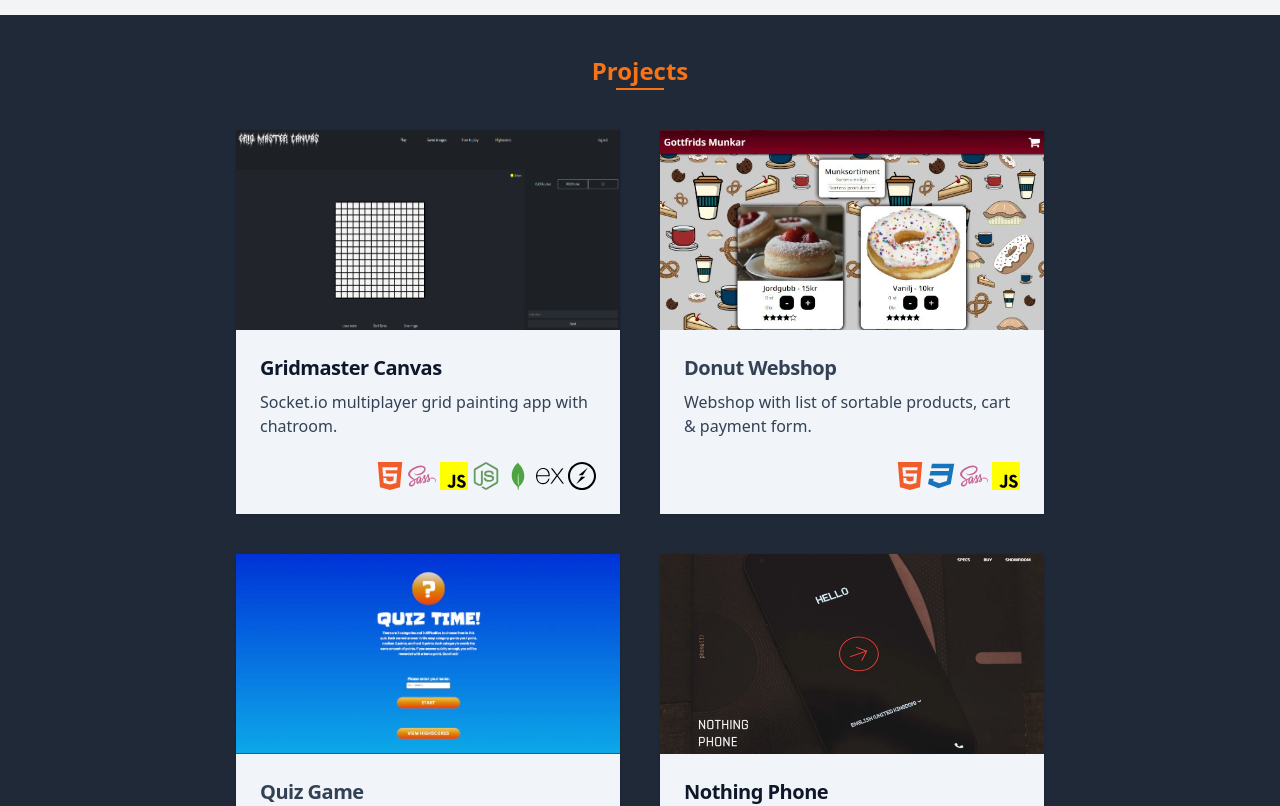
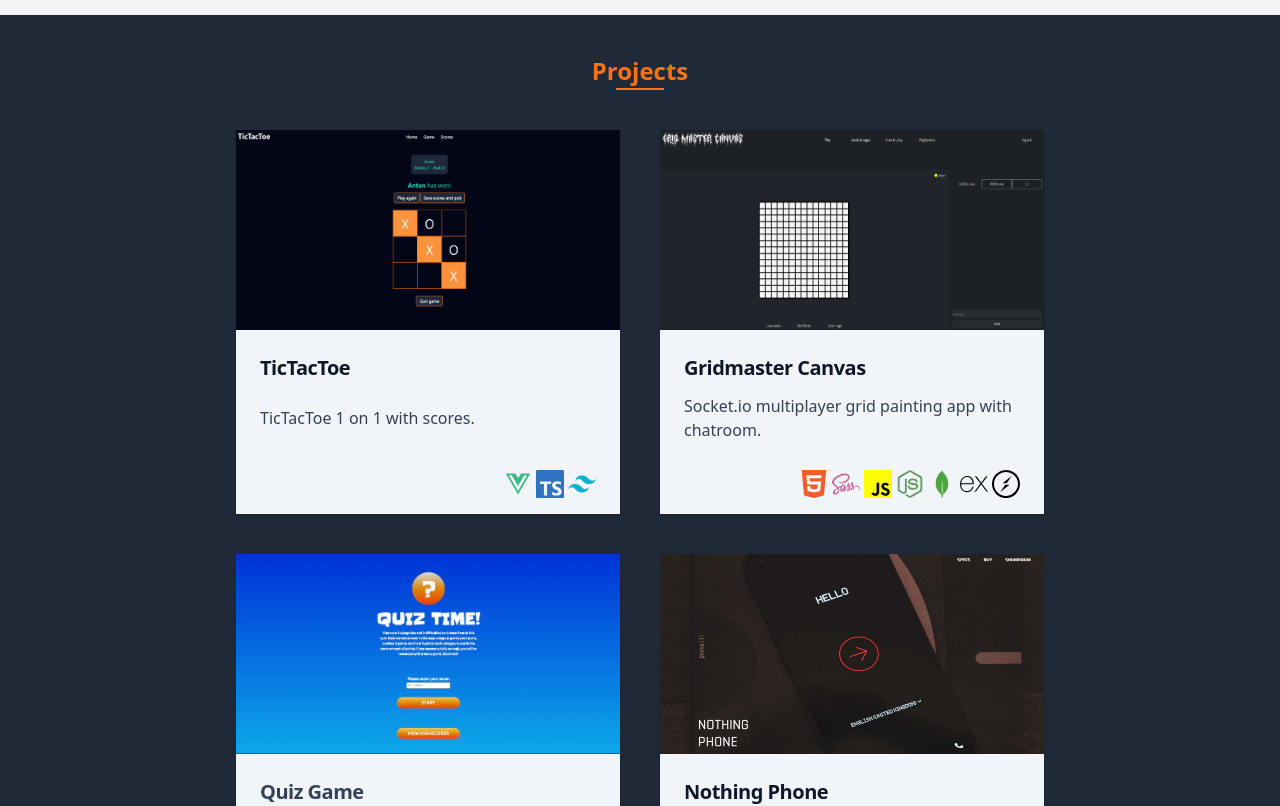
Before and after one commit to antonjanzon95/myPortfolio, a React (Vite) app: page / in a window 1280 px wide. Shown: the part 1220-2026 px from the top of the page. Built offline with nearby package versions, Linux system fonts and the light colour scheme.

Commit message:
added project & update email

```diff
--- a/src/components/contact.tsx
+++ b/src/components/contact.tsx
@@ -1,49 +1,49 @@
-import { HiLocationMarker } from "react-icons/hi";
-import { AiTwotonePhone } from "react-icons/ai";
-import { FiMail } from "react-icons/fi";
-import SideBar from "./sidebar";
+import { HiLocationMarker } from 'react-icons/hi';
+import { AiTwotonePhone } from 'react-icons/ai';
+import { FiMail } from 'react-icons/fi';
+import SideBar from './sidebar';
 
 const Contact = () => {
   return (
-    <div className="container mx-auto relative">
-      <div className="flex flex-col justify-center items-center gap-4 pt-10 pb-4">
+    <div className='container mx-auto relative'>
+      <div className='flex flex-col justify-center items-center gap-4 pt-10 pb-4'>
         <a
-          href="mailto:antonjanzon123@gmail.com"
-          className="w-[188px] py-3 text-center border-solid border-2 border-gray-900 font-bold text-xl text-gray-100 bg-gradient-to-r from-orange-600 to-orange-700 hover:from-orange-900 hover:to-orange-800"
+          href='mailto:antonjanzon123@gmail.com'
+          className='w-[188px] py-3 text-center border-solid border-2 border-gray-900 font-bold text-xl text-gray-100 bg-gradient-to-r from-orange-600 to-orange-700 hover:from-orange-900 hover:to-orange-800'
         >
           Reach out to me!
         </a>
         <a
-          href="/Resume-Anton-Janzon.pdf"
-          className="w-[188px] py-3 text-center border-solid border-2 border-gray-900 font-bold text-xl text-gray-100 bg-gradient-to-r from-orange-600 to-orange-700 hover:from-orange-900 hover:to-orange-800"
-          target="_blank"
+          href='/Resume-Anton-Janzon.pdf'
+          className='w-[188px] py-3 text-center border-solid border-2 border-gray-900 font-bold text-xl text-gray-100 bg-gradient-to-r from-orange-600 to-orange-700 hover:from-orange-900 hover:to-orange-800'
+          target='_blank'
         >
           View resume
         </a>
         <SideBar size={32} />
       </div>
-      <address className="flex justify-center items-center">
-        <div className="mb-8 flex flex-col items-start justify-center gap-4">
-          <div className="flex items-center justify-center gap-2">
-            <HiLocationMarker color="#f97316" size={28} />
+      <address className='flex justify-center items-center'>
+        <div className='mb-8 flex flex-col items-start justify-center gap-4'>
+          <div className='flex items-center justify-center gap-2'>
+            <HiLocationMarker color='#f97316' size={28} />
             <a
-              href="https://www.google.com/maps/place/Avesta/@60.140498,16.199,13z/data=!3m1!4b1!4m6!3m5!1s0x465de4b24ab6d509:0x95adb42dbab41716!8m2!3d60.14533!4d16.1738399!16s%2Fm%2F02p3hq7"
-              target="_blank"
+              href='https://www.google.com/maps/place/Avesta/@60.140498,16.199,13z/data=!3m1!4b1!4m6!3m5!1s0x465de4b24ab6d509:0x95adb42dbab41716!8m2!3d60.14533!4d16.1738399!16s%2Fm%2F02p3hq7'
+              target='_blank'
             >
               Avesta, Sweden
             </a>
           </div>
-          <div className="flex items-center justify-center gap-2">
-            <AiTwotonePhone color="#f97316" size={28} />
+          <div className='flex items-center justify-center gap-2'>
+            <AiTwotonePhone color='#f97316' size={28} />
             (+46) 76 102 85 58
           </div>
-          <div className="flex items-center justify-center gap-2">
-            <FiMail color="#f97316" size={28} />
-            anton.janzon@medieinstitutet.se
+          <div className='flex items-center justify-center gap-2'>
+            <FiMail color='#f97316' size={28} />
+            antonjanzon123@gmail.com
           </div>
         </div>
       </address>
-      <p className="text-center pb-1 text-sm">
+      <p className='text-center pb-1 text-sm'>
         <em>Made with React, TypeScript & Tailwind.</em>
       </p>
     </div>
--- a/src/components/projects.tsx
+++ b/src/components/projects.tsx
@@ -4,70 +4,109 @@ import {
   SiMongodb,
   SiExpress,
   SiSocketdotio,
-} from "react-icons/si";
-import { FaCss3, FaSass, FaNodeJs } from "react-icons/fa";
-import TechnologyIcon from "./techIcon";
+  SiTailwindcss,
+  SiTypescript,
+} from 'react-icons/si';
+import { FaCss3, FaSass, FaNodeJs, FaVuejs } from 'react-icons/fa';
+import TechnologyIcon from './techIcon';
 
 const Projects = () => {
   return (
-    <div className="container p-6 mx-auto relative max-w-[1024px]">
-      <div className="flex justify-center">
-        <h2 className="my-4 myHeadingsSlate text-orange-500">Projects</h2>
+    <div className='container p-6 mx-auto relative max-w-[1024px]'>
+      <div className='flex justify-center'>
+        <h2 className='my-4 myHeadingsSlate text-orange-500'>Projects</h2>
       </div>
-      <div className="my-6 flex flex-col items-center justify-center gap-10">
-        <div className="flex flex-col laptop:flex-row laptop:justify-center gap-10">
+      <div className='my-6 flex flex-col items-center justify-center gap-10'>
+        <div className='flex flex-col laptop:flex-row laptop:justify-center gap-10'>
           <a
-            href="https://glistening-tapioca-e79f13.netlify.app/"
-            target="_blank"
-            className="block max-w-[340px] laptop:max-w-sm bg-slate-100 shadow hover:bg-slate-200 hover:scale-105 transition-all duration-300"
+            href='https://glistening-tapioca-e79f13.netlify.app/'
+            target='_blank'
+            className='block max-w-[340px] laptop:max-w-sm bg-slate-100 shadow hover:bg-slate-200 hover:scale-105 transition-all duration-300'
           >
             <img
-              src="/gridmastercanvas.png"
-              alt="Gridpaint website"
-              className="h-[200px]"
+              src='public/tictactoe.png'
+              alt='TicTacToe image'
+              className='h-[200px]'
               width={384}
               height={200}
             />
-            <div className="p-6">
-              <h3 className="mb-2 text-xl font-bold tracking-tight text-slate-900">
-                Gridmaster Canvas
+            <div className='p-6 flex flex-col justify-between h-1/2'>
+              <h3 className='mb-2 text-xl font-bold tracking-tight text-slate-900'>
+                TicTacToe
               </h3>
-              <p className="font-normal text-slate-700">
-                Socket.io multiplayer grid painting app with chatroom.
+              <p className='font-normal text-slate-700'>
+                TicTacToe 1 on 1 with scores.
               </p>
-              <div className="flex gap-1 items-center justify-end my-0 mt-6">
+              <div className='flex gap-1 items-center justify-end my-0 mt-6'>
                 <TechnologyIcon
-                  icon={<SiHtml5 size={28} color="#f05c2a" />}
-                  iconType="bg-transparent-icon"
+                  icon={<FaVuejs size={28} color='#3fb984' />}
+                  iconType='bg-transparent-icon'
                 />
                 <TechnologyIcon
-                  icon={<FaSass size={28} color="#c76494" />}
-                  iconType="bg-transparent-icon"
+                  icon={<SiTypescript size={28} color='#2f74c0' />}
+                  iconType='bg-transparent-icon'
                 />
                 <TechnologyIcon
-                  icon={<SiJavascript size={28} color="yellow" />}
-                  iconType="javascript-icon"
-                />
-                <TechnologyIcon
-                  icon={<FaNodeJs size={28} color="#659a60" />}
-                  iconType="bg-transparent-icon"
-                />
-                <TechnologyIcon
-                  icon={<SiMongodb size={28} color="#4da53f" />}
-                  iconType="bg-transparent-icon"
-                />
-                <TechnologyIcon
-                  icon={<SiExpress size={28} color="#000000" />}
-                  iconType="bg-transparent-icon"
-                />
-                <TechnologyIcon
-                  icon={<SiSocketdotio size={28} color="#000000" />}
-                  iconType="bg-transparent-icon"
+                  icon={<SiTailwindcss size={28} color='#07b0ce' />}
+                  iconType='bg-transparent-icon'
                 />
               </div>
             </div>
           </a>
           <a
+            href='https://glistening-tapioca-e79f13.netlify.app/'
+            target='_blank'
+            className='block max-w-[340px] laptop:max-w-sm bg-slate-100 shadow hover:bg-slate-200 hover:scale-105 transition-all duration-300'
+          >
+            <img
+              src='/gridmastercanvas.png'
+              alt='Gridpaint website'
+              className='h-[200px]'
+              width={384}
+              height={200}
+            />
+            <div className='p-6 flex flex-col justify-between h-1/2'>
+              <h3 className='mb-2 text-xl font-bold tracking-tight text-slate-900'>
+                Gridmaster Canvas
+              </h3>
+              <p className='font-normal text-slate-700'>
+                Socket.io multiplayer grid painting app with chatroom.
+              </p>
+              <div className='flex gap-1 items-center justify-end my-0 mt-6'>
+                <TechnologyIcon
+                  icon={<SiHtml5 size={28} color='#f05c2a' />}
+                  iconType='bg-transparent-icon'
+                />
+                <TechnologyIcon
+                  icon={<FaSass size={28} color='#c76494' />}
+                  iconType='bg-transparent-icon'
+                />
+                <TechnologyIcon
+                  icon={<SiJavascript size={28} color='yellow' />}
+                  iconType='javascript-icon'
+                />
+                <TechnologyIcon
+                  icon={<FaNodeJs size={28} color='#659a60' />}
+                  iconType='bg-transparent-icon'
+                />
+                <TechnologyIcon
+                  icon={<SiMongodb size={28} color='#4da53f' />}
+                  iconType='bg-transparent-icon'
+                />
+                <TechnologyIcon
+                  icon={<SiExpress size={28} color='#000000' />}
+                  iconType='bg-transparent-icon'
+                />
+                <TechnologyIcon
+                  icon={<SiSocketdotio size={28} color='#000000' />}
+                  iconType='bg-transparent-icon'
+                />
+              </div>
+            </div>
+          </a>
+        </div>
+
+        {/* <a
             href="https://antonjanzon95.github.io/Donut-Webshop/"
             target="_blank"
             className="block max-w-[340px] laptop:max-w-sm bg-slate-100 shadow hover:bg-slate-200 hover:scale-105 transition-all duration-300"
@@ -79,7 +118,7 @@ const Projects = () => {
               width={384}
               height={200}
             />
-            <div className="p-6">
+            <div className="p-6 flex flex-col justify-between h-1/2">
               <h3 className="mb-2 text-xl font-bold tracking-tight text-slate-700">
                 Donut Webshop
               </h3>
@@ -105,85 +144,84 @@ const Projects = () => {
                 />
               </div>
             </div>
-          </a>
-        </div>
+          </a> */}
 
-        <div className="flex flex-col laptop:flex-row gap-10">
+        <div className='flex flex-col laptop:flex-row gap-10'>
           <a
-            href="https://incomparable-seahorse-0f5220.netlify.app/"
-            target="_blank"
-            className="block max-w-[340px] laptop:max-w-sm bg-slate-100 shadow hover:bg-slate-200 hover:scale-105 transition-all duration-300"
+            href='https://incomparable-seahorse-0f5220.netlify.app/'
+            target='_blank'
+            className='block max-w-[340px] laptop:max-w-sm bg-slate-100 shadow hover:bg-slate-200 hover:scale-105 transition-all duration-300'
           >
             <img
-              src="/quiz-smaller.webp"
-              alt="Quiz web application"
-              className="h-[200px]"
+              src='/quiz-smaller.webp'
+              alt='Quiz web application'
+              className='h-[200px]'
               width={384}
               height={200}
             />
-            <div className="p-6">
-              <h3 className="mb-2 text-xl font-bold tracking-tight text-slate-700">
+            <div className='p-6 flex flex-col justify-between h-1/2'>
+              <h3 className='mb-2 text-xl font-bold tracking-tight text-slate-700'>
                 Quiz Game
               </h3>
-              <p className="font-normal text-slate-700">
+              <p className='font-normal text-slate-700'>
                 A quiz with different categories and difficulties. Questions are
                 fetched from an API.
               </p>
-              <div className="flex gap-1 items-center justify-end my-0 mt-6">
+              <div className='flex gap-1 items-center justify-end my-0 mt-6'>
                 <TechnologyIcon
-                  icon={<SiHtml5 size={28} color="#f05c2a" />}
-                  iconType="bg-transparent-icon"
+                  icon={<SiHtml5 size={28} color='#f05c2a' />}
+                  iconType='bg-transparent-icon'
                 />
                 <TechnologyIcon
-                  icon={<FaCss3 size={28} color="#1774bb" />}
-                  iconType="bg-transparent-icon"
+                  icon={<FaCss3 size={28} color='#1774bb' />}
+                  iconType='bg-transparent-icon'
                 />
                 <TechnologyIcon
-                  icon={<FaSass size={28} color="#c76494" />}
-                  iconType="bg-transparent-icon"
+                  icon={<FaSass size={28} color='#c76494' />}
+                  iconType='bg-transparent-icon'
                 />
                 <TechnologyIcon
-                  icon={<SiJavascript size={28} color="yellow" />}
-                  iconType="javascript-icon"
+                  icon={<SiJavascript size={28} color='yellow' />}
+                  iconType='javascript-icon'
                 />
               </div>
             </div>
           </a>
           <a
-            href="https://resonant-tulumba-7148cf.netlify.app/"
-            target="_blank"
-            className="block max-w-[340px] laptop:max-w-sm bg-slate-100 shadow hover:bg-slate-200 hover:scale-105 transition-all duration-300"
+            href='https://resonant-tulumba-7148cf.netlify.app/'
+            target='_blank'
+            className='block max-w-[340px] laptop:max-w-sm bg-slate-100 shadow hover:bg-slate-200 hover:scale-105 transition-all duration-300'
           >
             <img
-              className="h-[200px]"
-              src="/nothingPhone-smaller.webp"
-              alt="Phone advert web app"
+              className='h-[200px]'
+              src='/nothingPhone-smaller.webp'
+              alt='Phone advert web app'
               width={384}
               height={200}
             />
-            <div className="p-6">
-              <h3 className="mb-2 text-xl font-bold tracking-tight text-slate-900">
+            <div className='p-6 flex flex-col justify-between h-1/2'>
+              <h3 className='mb-2 text-xl font-bold tracking-tight text-slate-900'>
                 Nothing Phone
               </h3>
-              <p className="font-normal text-slate-700">
+              <p className='font-normal text-slate-700'>
                 Developed according to given design and graphical profile.
               </p>
-              <div className="flex gap-1 items-center justify-end my-0 mt-6">
+              <div className='flex gap-1 items-center justify-end my-0 mt-6'>
                 <TechnologyIcon
-                  icon={<SiHtml5 size={28} color="#f05c2a" />}
-                  iconType="bg-transparent-icon"
+                  icon={<SiHtml5 size={28} color='#f05c2a' />}
+                  iconType='bg-transparent-icon'
                 />
                 <TechnologyIcon
-                  icon={<FaCss3 size={28} color="#1774bb" />}
-                  iconType="bg-transparent-icon"
+                  icon={<FaCss3 size={28} color='#1774bb' />}
+                  iconType='bg-transparent-icon'
                 />
                 <TechnologyIcon
-                  icon={<FaSass size={28} color="#c76494" />}
-                  iconType="bg-transparent-icon"
+                  icon={<FaSass size={28} color='#c76494' />}
+                  iconType='bg-transparent-icon'
                 />
                 <TechnologyIcon
-                  icon={<SiJavascript size={28} color="yellow" />}
-                  iconType="javascript-icon"
+                  icon={<SiJavascript size={28} color='yellow' />}
+                  iconType='javascript-icon'
                 />
               </div>
             </div>
```
Also changed, not shown: public/tictactoe.png (added).
